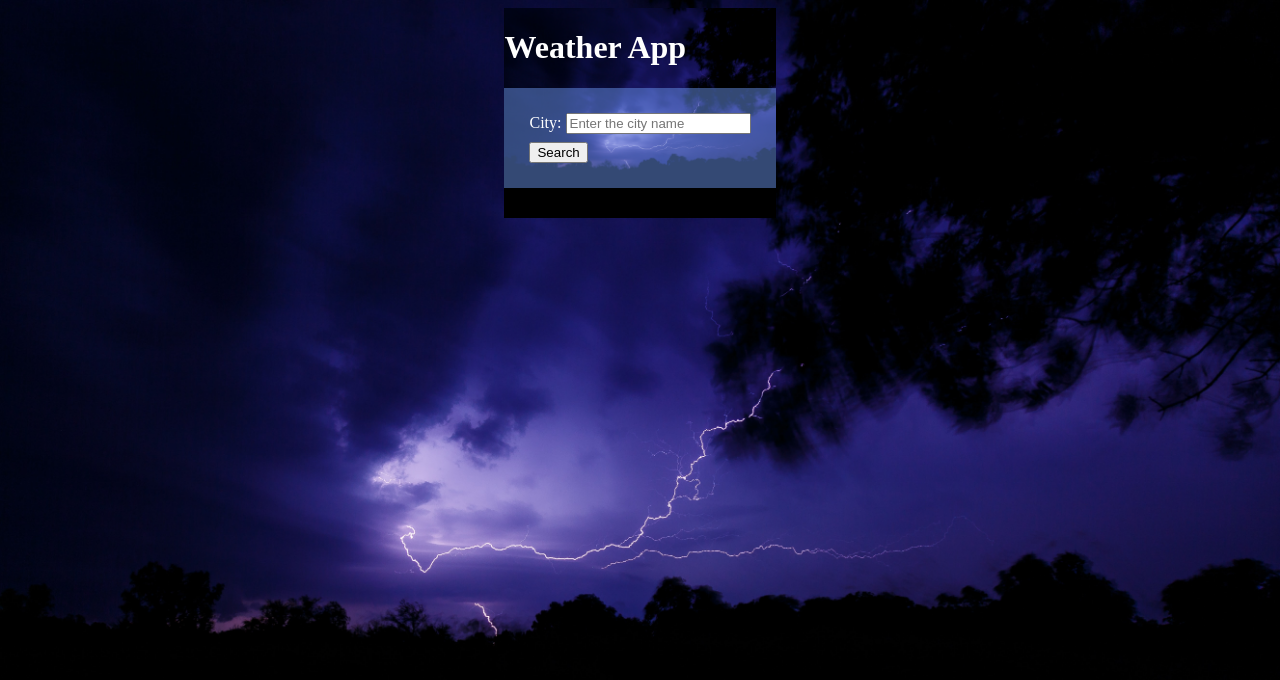
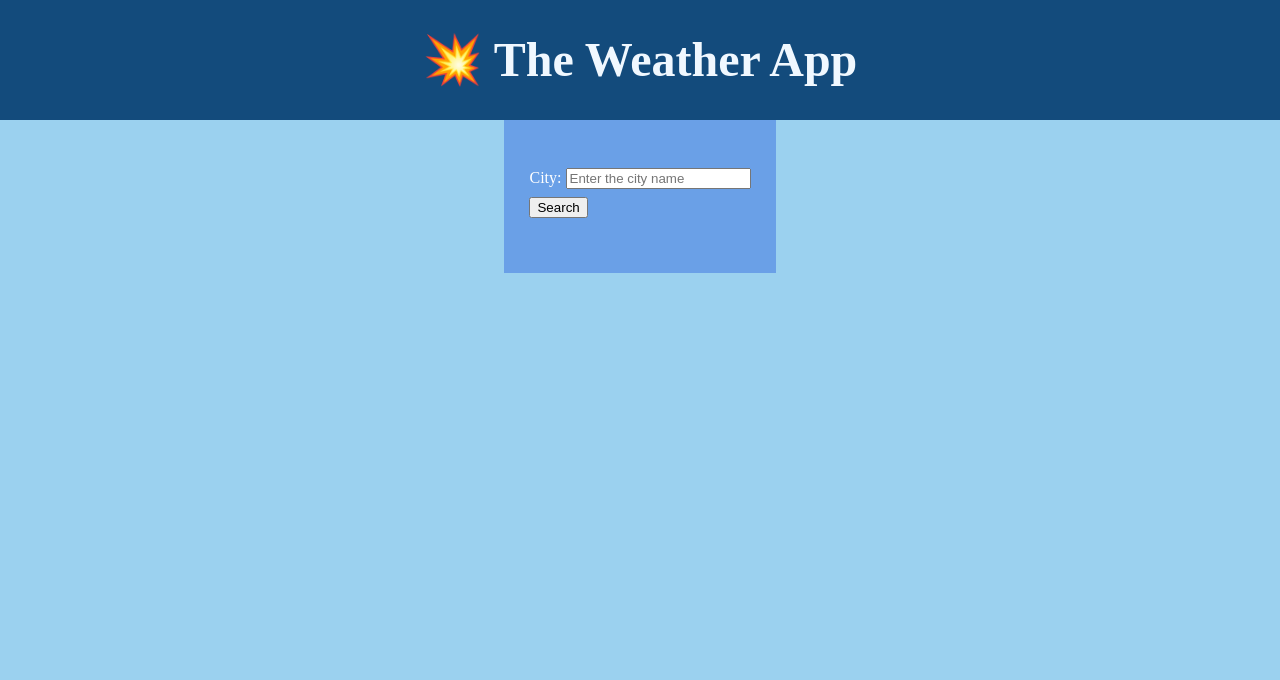
Before and after one commit to lizahumuza/weatherApp, a website: page index.html in a window 1280 px wide. Drawn offline with Linux system fonts and the light colour scheme.

Commit message:
updated the UI

```diff
--- a/index.html
+++ b/index.html
@@ -6,8 +6,10 @@
     <link rel="stylesheet" href="style.css" />
   </head>
   <body>
+    <header>
+      <h1> 💥 The Weather App</h1>
+    </header>
     <div>
-      <h1>Weather App</h1>
       <form>
         <div>
           <label for="location">City:</label>
@@ -21,9 +23,10 @@
         <div>
           <button type="submit" id="butt">Search</button>
         </div>
+        <div id="error"></div>
+        <div id="weatherInfo"></div>
       </form>
-      <div id="error"></div>
-      <div id="weatherInfo"></div>
+
     </div>
     <script src="script.js"></script>
   </body>
--- a/style.css
+++ b/style.css
@@ -3,17 +3,29 @@ html {
   display: flex;
   align-items: center;
   justify-content: center;
-  background-image: url("/weather.jpg");
-  background-repeat: no-repeat;
-  background-size: cover;
+  background-color: rgb(155, 209, 239);
   color: white;
 }
+header{
+  position: fixed;
+  top: 0;
+  width: 100%;
+  z-index: 1;
+  background-color: rgb(19, 75, 124);
+}
+h1{
+  color: aliceblue;
+  font-size: 3rem;
+  text-align: center;
+}
 form {
-  background-color: rgba(104, 146, 231, 0.5);
+  background-color: rgba(58, 113, 224, 0.5);
   display: flex;
   flex-direction: column;
   padding: 25px;
+  padding-top: 10rem;
 }
+
 button {
   margin-top: 8px;
   text-align: center;
@@ -23,12 +35,17 @@ button {
 }
 .desc {
   font-size: 30px;
+  padding: 8px;
 }
 .cit {
+  border-top: 1px solid black;
   font-size: 50px;
+  padding: 8px;
 }
 .deg {
+  border-top: 1px solid black;
   font-size: 60px;
+  padding: 8px;
 }
 #error {
   color: red;
```
